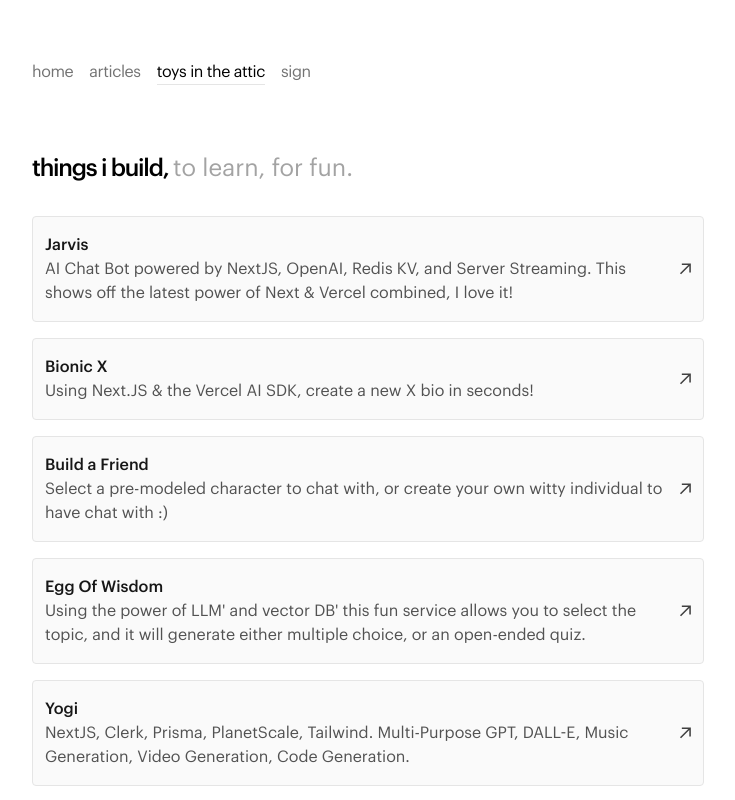
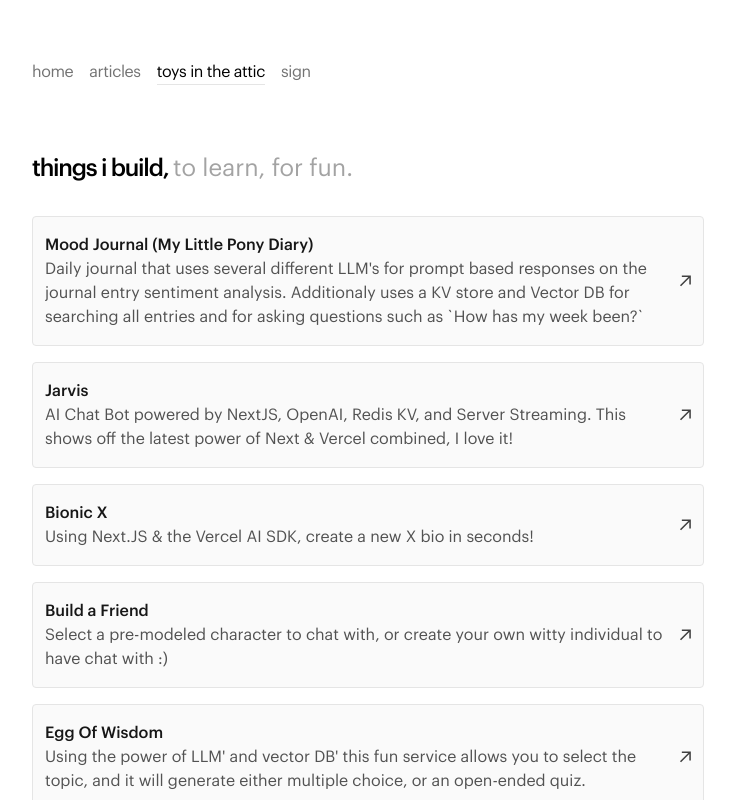
Before and after one commit to ryanyogan/yogan.dev, a Next.js app: page /things-i-build in a window 1280 px wide. Shown: the top 800 px of the page, without its empty margins (272-1007 px from the left). Built offline with nearby package versions, Linux system fonts and the light colour scheme.

Commit message:
feat // journal added to toys in attic

```diff
--- a/src/app/things-i-build/page.tsx
+++ b/src/app/things-i-build/page.tsx
@@ -12,6 +12,15 @@ export default function TechToys() {
       </h1>
 
       <div className="my-8 flex flex-col space-y-4 w-full">
+        <ExternalLink
+          title="Mood Journal (My Little Pony Diary)"
+          description="
+            Daily journal that uses several different LLM's for prompt based responses on
+            the journal entry sentiment analysis.  Additionaly uses a KV store and Vector DB for
+            searching all entries and for asking questions such as `How has my week been?`
+          "
+          href="https://journal.yogan.dev"
+        />
         <ExternalLink
           title="Jarvis"
           description="
```
